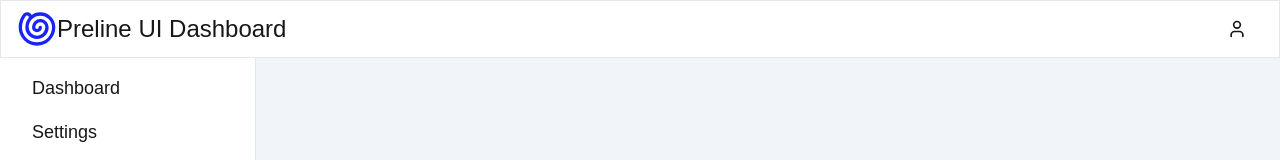
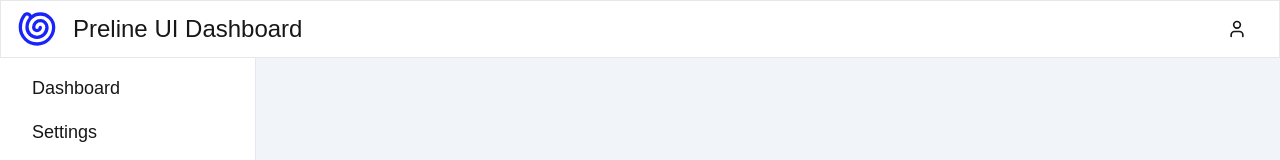
Before and after one commit to Said-Alisic/nextjs-preline-data-dashboards, a Next.js app: page / in a window 1280 px wide. Shown: the top 160 px of the page. Built offline with nearby package versions, Linux system fonts and the light colour scheme.

Commit message:
refactor: 💡 Add additional left margi nto navbar header text

```diff
--- a/src/libs/components/navigation/Navbar.tsx
+++ b/src/libs/components/navigation/Navbar.tsx
@@ -9,7 +9,7 @@ export default function Navbar(): JSX.Element {
     >
       <div className="flex items-center">
         <Shell size={40} className="text-[#1924fa]" />
-        <h1 className="ml-2 text-2xl font-bold">Preline UI Dashboard</h1>
+        <h1 className="ml-4 text-2xl font-bold">Preline UI Dashboard</h1>
       </div>
       <span className="inline-flex justify-center size-10 text-sm font-semibold rounded-full text-[#E8E9FE] bg-[#1924fa]">
         <User size={20} style={{ marginRight: "1rem" }} />
```
